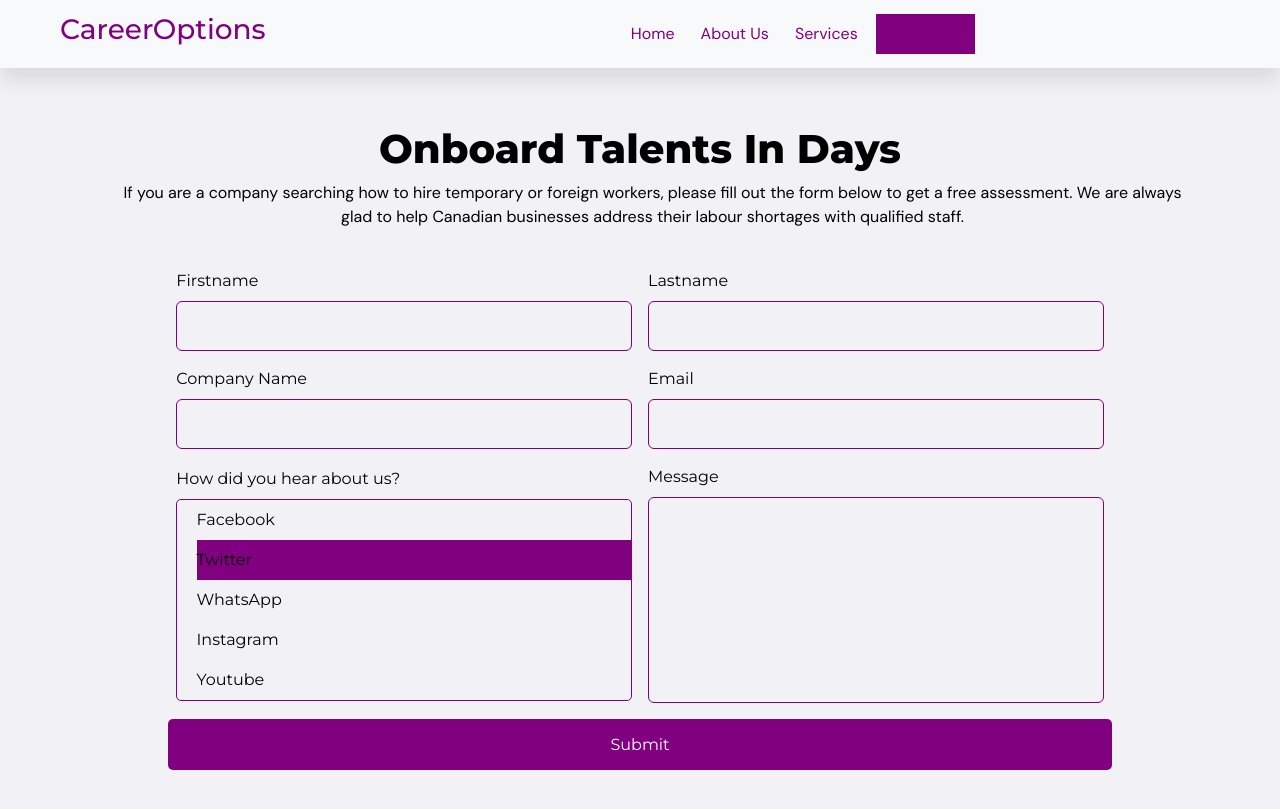
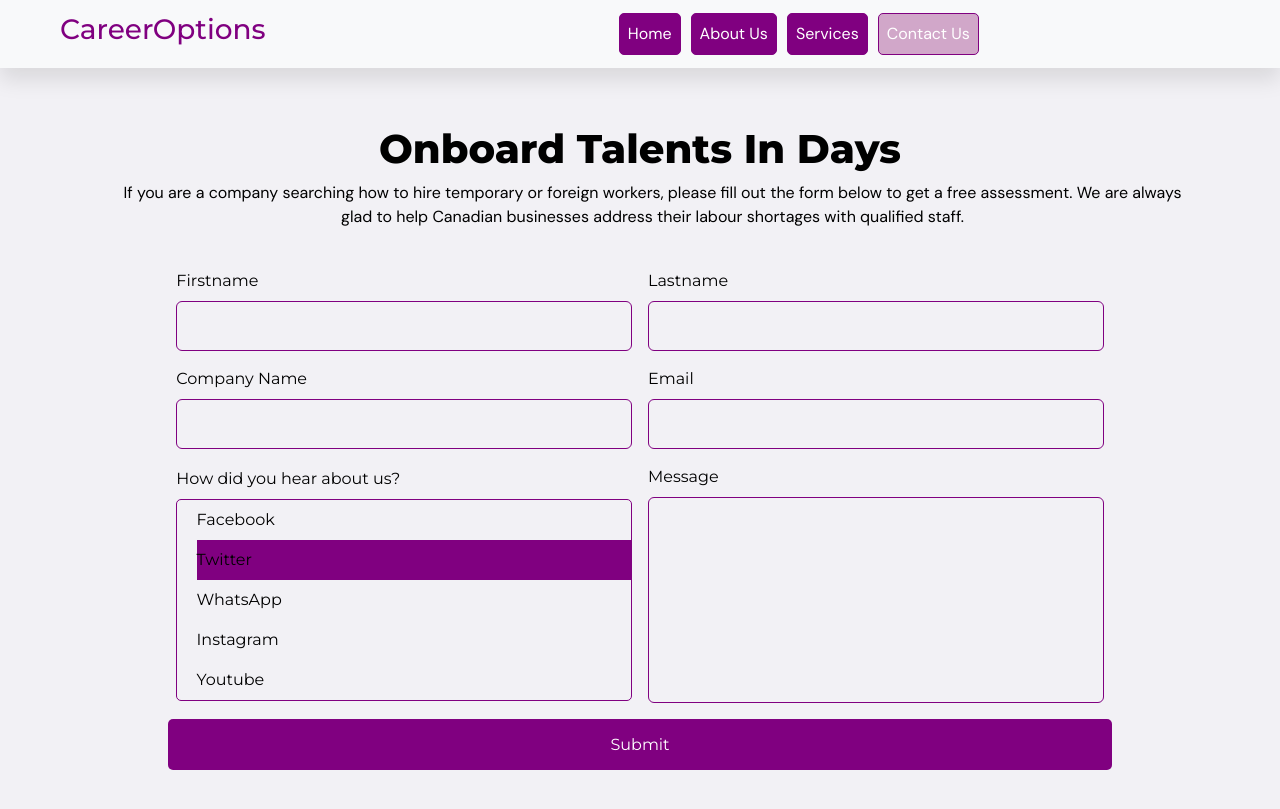
Before and after one commit to Skb111/jobsearch, a PHP site: page /contact.php in a window 1280 px wide. Shown: the top 809 px of the page. Run offline with PHP 8.4, Linux system fonts and the light colour scheme; some libraries are stand-ins or nearby versions.

Commit message:
resolved a css issues

```diff
--- a/about.php
+++ b/about.php
@@ -271,6 +271,7 @@
 crossorigin="anonymous">
 </script>
 <script src="./js/data.js"></script>
+<script src="./js/index.js"></script>
 <script src="./js/script.js"></script>
 </body>
 </html>
--- a/contact.php
+++ b/contact.php
@@ -213,7 +213,6 @@
 </script>
 <script src="./js/data.js"></script>
 <script src="./js/script.js"></script>
-
-<script src="./admin/contact.js"></script>
+<script src="./js/index.js"></script>
 </body>
 </html>
--- a/css/style.css
+++ b/css/style.css
@@ -36,19 +36,21 @@
 }
 .navbar ul li a{
     margin: 5px;
-    color: purple !important;
-    /* background-color: red; */
+    color: white !important;
+    background-color: purple;
     /* font-weight: 600; */
     font-family: 'Dm sans';
+    border-radius: 5px;
+    border: 1px solid purple;
 }
 .navbar ul li a:hover{
-    background-color: purple;
-    color: white !important;
+    background-color: white !important;
+    color: purple !important;
     border-radius: 5px;
 }
 .active{
-    background-color: purple !important;
-    color: white !important;
+    background-color: rgba(128, 0, 100, 0.329) !important;
+    border: 2px solid purple;
 }
 section{
     padding-top: 80px;
--- a/index.php
+++ b/index.php
@@ -356,6 +356,7 @@
     crossorigin="anonymous">
     </script>
     <script src="./js/data.js"></script>
+    <script src="./js/index.js"></script>
     <script src="./js/script.js"></script>
     </body>
     </html>
--- a/services.php
+++ b/services.php
@@ -219,6 +219,7 @@
 crossorigin="anonymous">
 </script>
 <script src="./js/data.js"></script>
+<script src="../js/index.js"></script>
 <script src="./js/script.js"></script>
 </body>
 </html>
```
